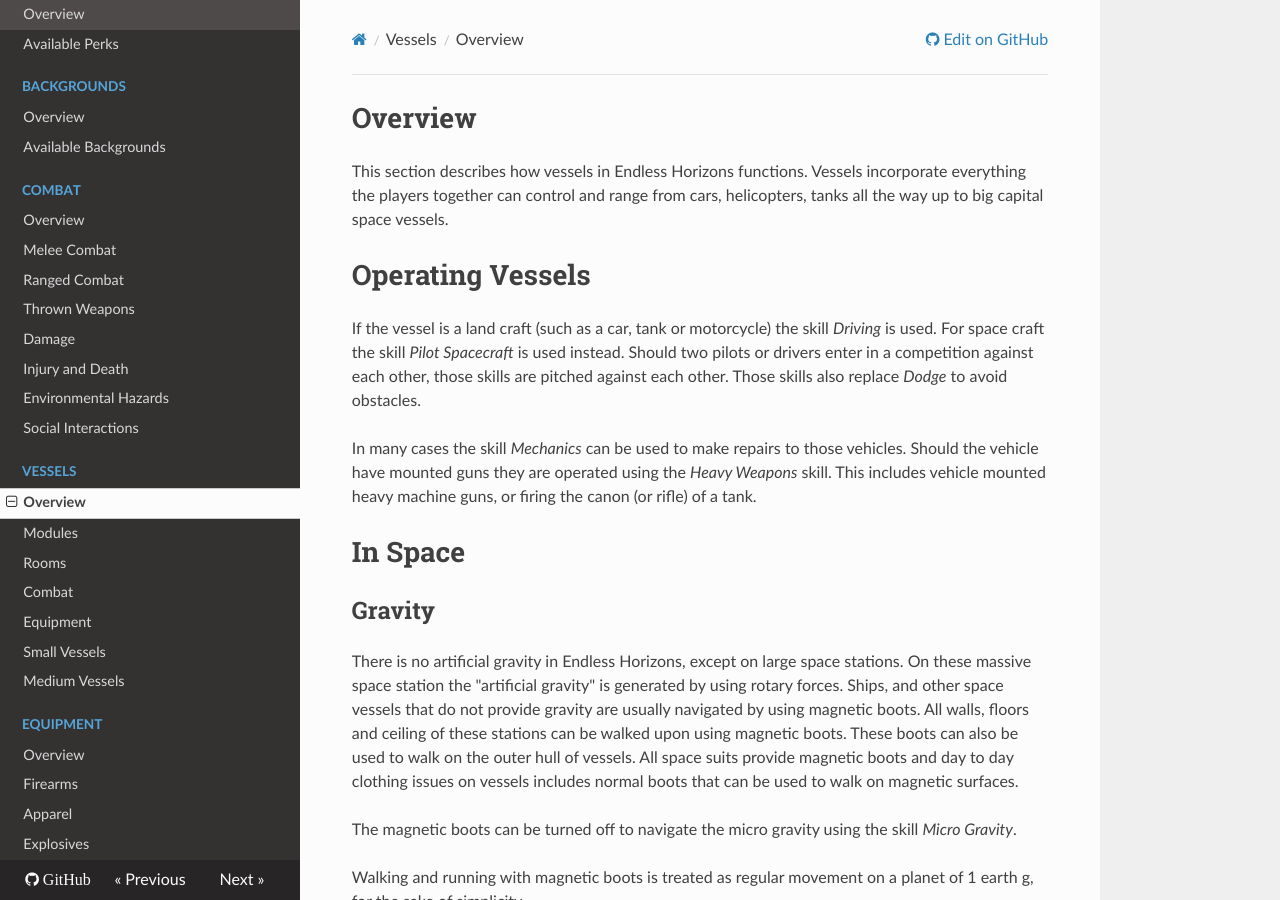
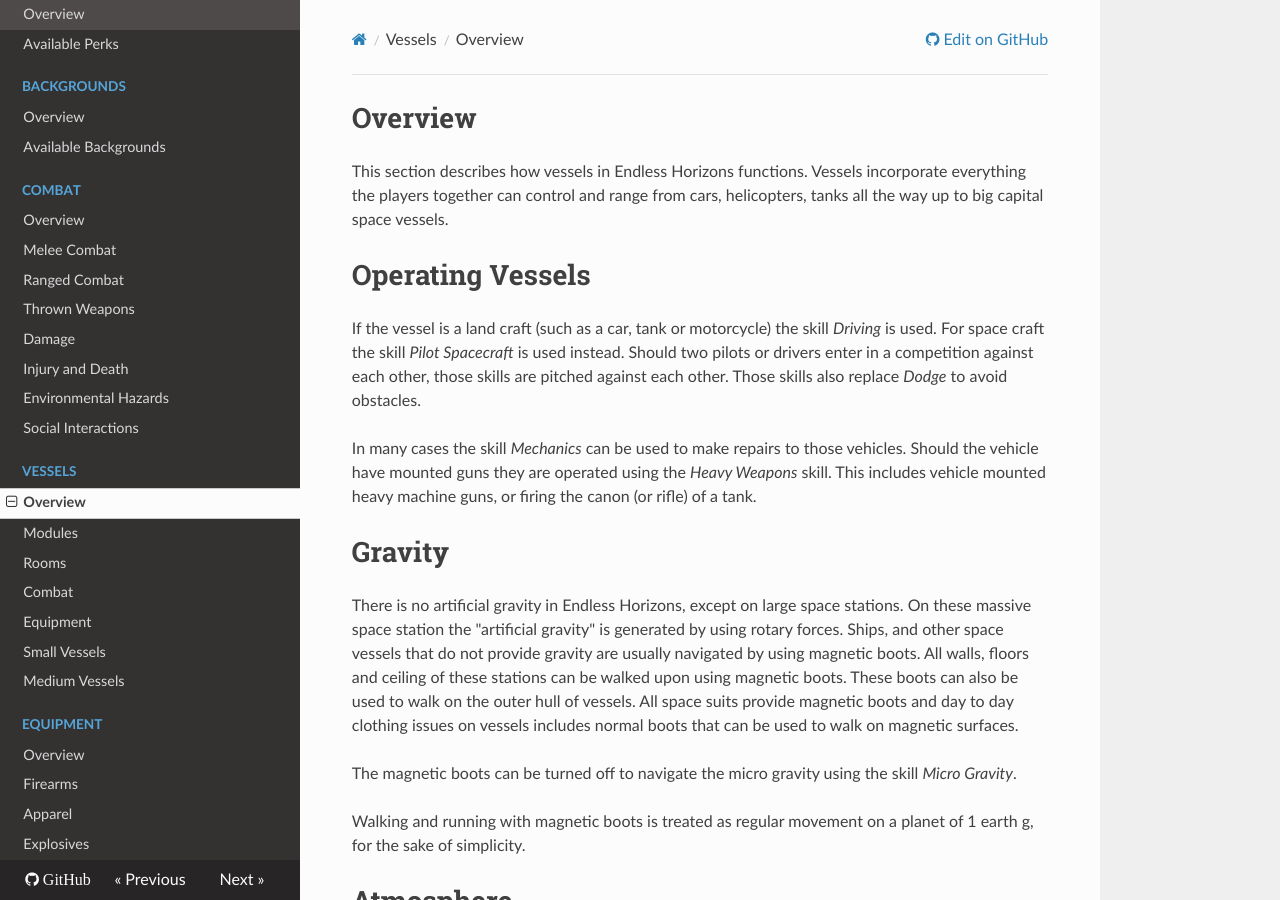
Before and after one commit to ehrpg/rules, an MkDocs documentation site: the page built from docs/vessels/overview.md, in a window 1280 px wide and 900 px high. Built offline with MkDocs 1.6.1, drawn with Linux system fonts in a browser that asks for light colours; nearby versions of some CDN libraries; old or Windows-style settings are respelled for this version of MkDocs.

Commit message:
Fix headers

```diff
--- a/docs/vessels/overview.md
+++ b/docs/vessels/overview.md
@@ -17,9 +17,7 @@ vehicles. Should the vehicle have mounted guns they are operated using the
 _Heavy Weapons_ skill. This includes vehicle mounted heavy machine guns, or
 firing the canon (or rifle) of a tank.
 
-# In Space
-
-## Gravity
+# Gravity
 
 There is no artificial gravity in Endless Horizons, except on large space
 stations. On these massive space station the "artificial gravity" is generated
@@ -36,7 +34,7 @@ skill _Micro Gravity_.
 Walking and running with magnetic boots is treated as regular movement on a
 planet of 1 earth g, for the sake of simplicity.
 
-## Atmosphere
+# Atmosphere
 
 Almost all vessels come with a life support system that provides breathable air
 on the ship. This allows people to life and work on those ships without the need
```
